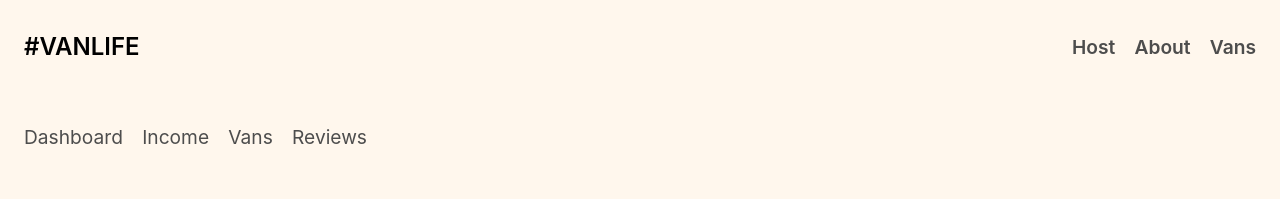
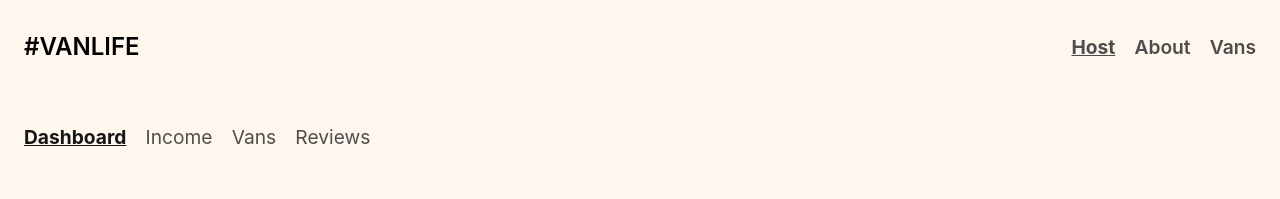
Before and after one commit to BrightNeon7631/scrimba-van-rental-app, a React (Vite) app: page /host in a window 1280 px wide. Shown: the top 199 px of the page. Built offline with nearby package versions, Linux system fonts and the light colour scheme.

Commit message:
add active link styling

```diff
--- a/src/Components/Header.jsx
+++ b/src/Components/Header.jsx
@@ -1,13 +1,28 @@
-import { Link } from "react-router-dom";
+import { NavLink, Link } from "react-router-dom";
 
 export default function Header() {
     return (
       <header>
         <Link className="nav--home" to="/">#VANLIFE</Link>
         <div className="nav--right">
-          <Link to="/host">Host</Link>
-          <Link to="/about">About</Link>
-          <Link to="/vans">Vans</Link>
+          <NavLink
+            to="/host"
+            className={({isActive}) => isActive ? 'active--link' : ''}
+          >
+            Host
+          </NavLink>
+          <NavLink
+            to="/about"
+            className={({isActive}) => isActive ? 'active--link' : ''}
+          >
+            About
+          </NavLink>
+          <NavLink
+            to="/vans"
+            className={({isActive}) => isActive ? 'active--link' : ''}
+          >
+            Vans
+          </NavLink>
         </div>
       </header>
     );
--- a/src/Components/HostNav.jsx
+++ b/src/Components/HostNav.jsx
@@ -1,11 +1,36 @@
-import { Link } from "react-router-dom";
+import { NavLink } from "react-router-dom";
 export default function HostNav() {
+    const activeStyle = {
+        fontWeight: 'bold',
+        textDecoration: 'underline',
+        color: '#161616'
+    }
     return (
         <div className="host--layout--nav">
-            <Link to='/host'>Dashboard</Link>
-            <Link to='/host/income'>Income</Link>
-            <Link to='/host/vans'>Vans</Link>
-            <Link to='/host/reviews'>Reviews</Link>
+            <NavLink
+              to='/host'
+              end
+              style={({isActive}) => isActive ? activeStyle : null}
+            >
+              Dashboard
+            </NavLink>
+            <NavLink
+              to='/host/income'
+              style={({isActive}) => isActive ? activeStyle : null}
+              >
+              Income
+            </NavLink>
+            <NavLink
+              to='/host/vans'
+              style={({isActive}) => isActive ? activeStyle : null}
+              >Vans
+            </NavLink>
+            <NavLink
+              to='/host/reviews'
+              style={({isActive}) => isActive ? activeStyle : null}
+              >
+              Reviews
+            </NavLink>
         </div>
     )
 }
--- a/src/index.css
+++ b/src/index.css
@@ -47,6 +47,12 @@
 a:hover {
   text-decoration: underline;
   color: black;
+}
+
+.active--link {
+  font-weight: bold;
+  text-decoration: underline;
+  color: #161616;
 }
 
 footer {
```
